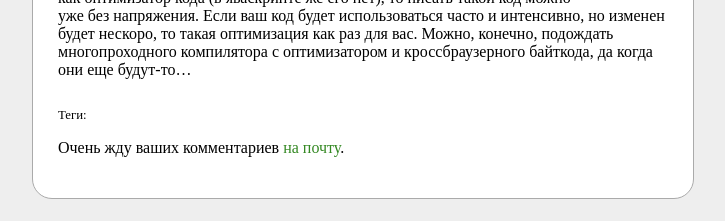
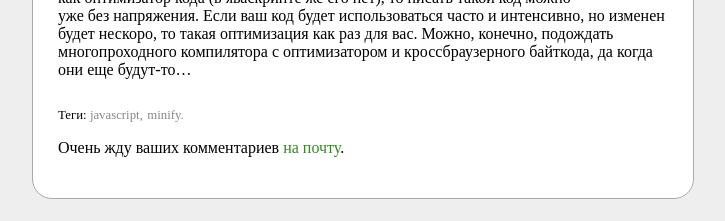
Before and after one commit to kung-fu-tzu/leonov.github.io, a Jekyll site: the page built from _posts/2009-02-09-about-minify.html, in a window 1280 px wide. Shown: the part 1298-1519 px from the top of the page, without its empty margins (277-1002 px from the left). Built offline with Jekyll 4.4.1, drawn with Linux system fonts in a browser that asks for light colours.

Commit message:
use page.categories

```diff
--- a/_layouts/post.html
+++ b/_layouts/post.html
@@ -24,7 +24,7 @@
 		<dt class="head">Теги:</dt>
 		<dd class="body">
 			<ul class="list">
-			{% for tag in post.categories %}
+			{% for tag in page.categories %}
 			<li class="tag">{{ tag }}</li>
 			{% endfor %}
 			</ul>
```
